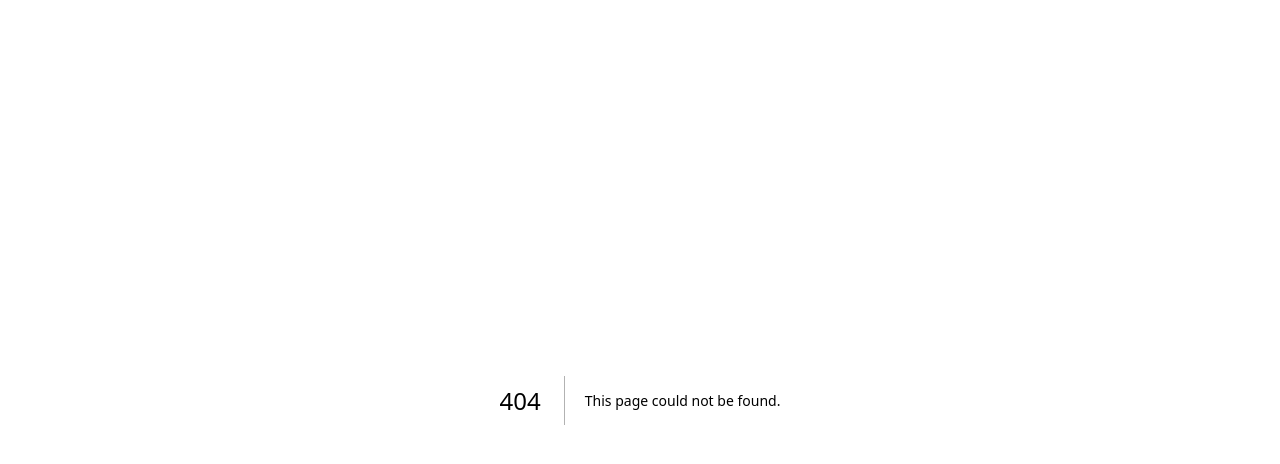
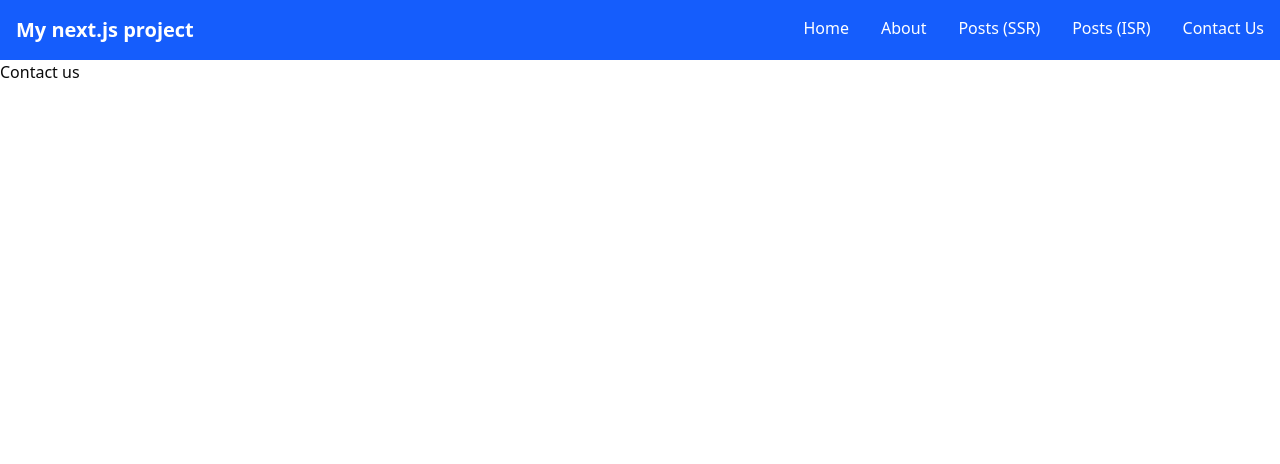
Before and after one commit to IsratJahan13/my-next-project, a Next.js app: page /contact in a window 1280 px wide. Before the commit this address had no page. Shown: the top 464 px of the page. Built offline with nearby package versions, Linux system fonts and the light colour scheme.

Commit message:
creates contact page

```diff
--- /dev/null
+++ b/src/app/contact/page.tsx
@@ -0,0 +1,10 @@
+import Header from "@/components/Header";
+
+export default function ContactPage() {
+    return (
+        <div>
+            <Header />
+            <h1>Contact us</h1>
+        </div>
+    )
+}
--- a/src/components/Header.tsx
+++ b/src/components/Header.tsx
@@ -10,6 +10,7 @@ const Header = () => {
         <Link href="/about" className="hover:underline">About</Link>
         <Link href="/ssr" className="hover:underline">Posts (SSR)</Link>
         <Link href="/isr" className="hover:underline">Posts (ISR)</Link>
+        <Link href="/contact" className="hover:underline">Contact Us</Link>
       </div>
     </div>
   </nav>
```
